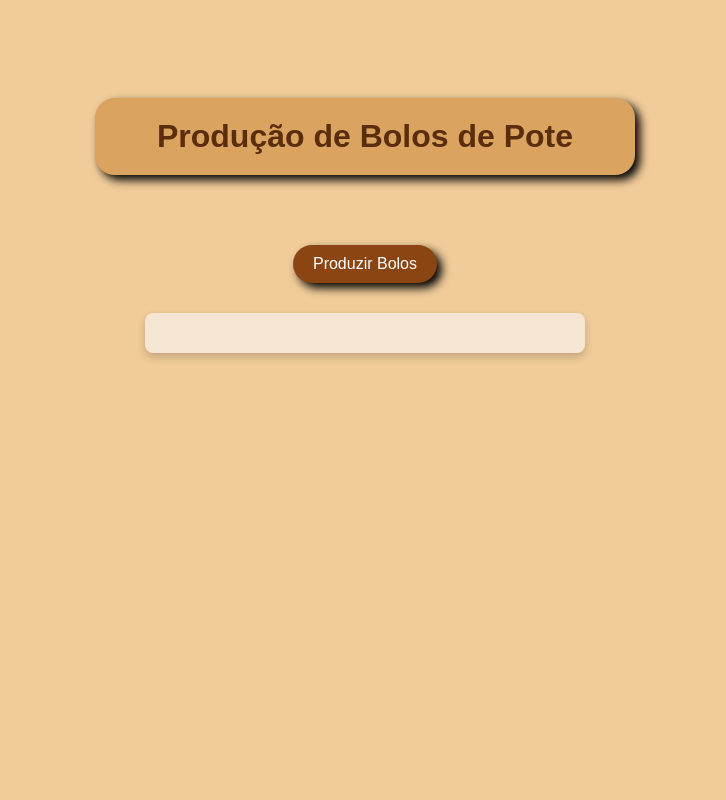
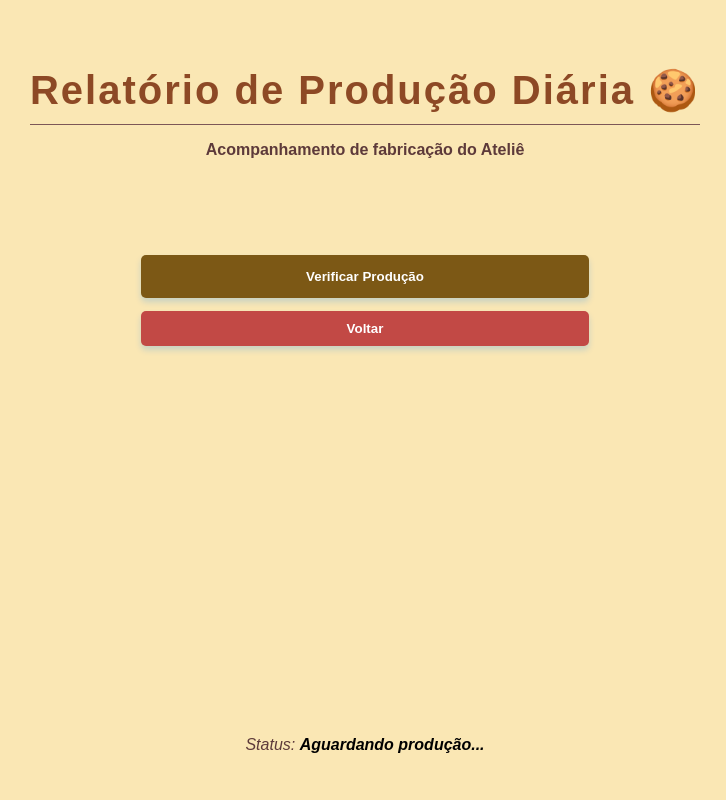
Before and after one commit to Adamys88/Atividades-javascript-senac, a plain HTML site: page 06-atividade/index.html in a window 1280 px wide. Shown: the whole page, without its empty margins (275-1001 px from the left). Drawn offline with Linux system fonts and the light colour scheme.

Commit message:
Atualização da atividade 06

```diff
--- a/06-atividade/css/style.css
+++ b/06-atividade/css/style.css
@@ -1,38 +1,98 @@
 body {
-    font-family: Arial, Helvetica, sans-serif;
-    background-color:#f1cc9a;
-    text-align:center;
-    padding:40px;
+    font-family: sans-serif, Arial, Helvetica;
+    background-color: #fae7b4;
+    color: #5d3a3a;
+    margin: 0;
+    display: flex;
+    flex-direction: column;
+    align-items: center;
+    min-height: 100vh;
+}
+
+header {
+    text-align: center;
+    padding: 40px 20px;
+}
+
+hr {
+    background-color: #7c5757;
+    height: 1px;
+    border: none;
 }
 
 h1 {
-    width:500px;
-    padding:20px;
-    margin:50px auto;
-    text-align:center;
-    background-color: rgb(218, 163, 96);
-    color:#5a2d0c;
-    border-radius: 20px;
-    box-shadow: 5px 5px 10px black;
+    font-size: 2.5rem;
+    color: #8d4925;
+    margin-bottom: 10px;
+    letter-spacing: 2px;
+}
+
+#lista-producao {
+    display: grid;
+    grid-template-columns: repeat(auto-fit, minmax(200px, 1fr));
+    gap: 20px;
+    width: 90%;
+    max-width: 1000px;
+    padding: 20px;
+}
+
+.item-bolo {
+    background-color: #ffffff;
+    border: 2px solid #9e711c;
+    border-radius: 15px;
+    padding: 20px;
+    text-align: center;
+    box-shadow: 0 4px 10px rgba(0, 0, 0, 0.05);
+    transition: transform 0.3s ease, box-shadow 0.3s ease;
+}
+
+.item-bolo:hover {
+    transform: translateY(-5px);
+    box-shadow: 0 6px 15px rgba(141, 73, 37, 0.2);
+    border-color: #693519;
+}
+
+footer {
+    margin-top: auto;
+    padding: 30px;
+    font-style: italic;
+}
+
+#status {
+    font-weight: bold;
+    color: #000000;
 }
 
 button {
-    padding:10px 20px;
-    font-size:16px;
-    background-color:#8b4513;
-    color:white;
-    border-radius: 20px;
+    width: 35%;
+    padding: 14px;
+    margin-bottom: 13px;
+    background-color: #7c5815;
+    color: white;
     border: none;
-    box-shadow: 5px 5px 10px black;
-    cursor:pointer;
-    margin-top:20px;
+    border-radius: 5px;
+    align-items: center;
+    font-weight: 600;
+    cursor: pointer;
+    box-shadow: 0 4px 6px rgba(0, 123, 255, 0.2);
+    transition: 0.3s;
 }
 
-#resultado {
-    background-color:#f5e6d3;
-    width:400px;
-    margin:30px auto;
-    padding:20px;
-    border-radius:8px;
-    box-shadow:0 4px 8px rgba(0,0,0,0.2);
+button:hover {
+    background-color: #5f4318;
 }
+
+#btn-reset {
+    background-color: #c24945;
+    color: white;
+    border: none;
+    padding: 10px 20px;
+    border-radius: 5px;
+    cursor: pointer;
+    font-weight: bold;
+    transition: 0.3s;
+}
+
+#btn-reset:hover {
+    background-color: #c9302c;
+}
--- a/06-atividade/index.html
+++ b/06-atividade/index.html
@@ -3,14 +3,30 @@
 <head>
     <meta charset="UTF-8">
     <meta name="viewport" content="width=device-width, initial-scale=1.0">
-    <link rel="stylesheet" href="./css/style.css">
     <title>Produção de Bolos de Pote</title>
+    <link rel="stylesheet" href="./css/style.css" />
 </head>
 <body>
-    <h1>Produção de Bolos de Pote</h1>
-    <button onclick="produzirBolos()">Produzir Bolos</button>
-    <div id="resultado"></div>
 
-    <script src="./js/script.js"></script>
+    <header>
+        <h1>Relatório de Produção Diária 🍪</h1>
+        <hr>
+        <p><strong>Acompanhamento de fabricação do Ateliê</strong></p>
+    </header>
+
+    <main>
+        <div id="lista-producao">
+            </div>
+    </main>
+
+    <button id="btnCalcular">Verificar Produção</button>
+    <button id="btn-reset" class ="btn-secundario">Voltar</button>
+
+    <footer>
+        <p>Status: <span id="status">Aguardando produção...</span></p>
+    </footer>
+
+<script src="./js/script.js"></script>
+
 </body>
 </html>
--- a/06-atividade/js/script.js
+++ b/06-atividade/js/script.js
@@ -1,10 +1,39 @@
-function produzirBolos() {
+for (let i = 1; i <= 10; i++) {
 
-    let resultado = document.getElementById("resultado");
+    console.log("Bolo de pote número " + i + " produzido");
 
-    resultado.innerHTML = "";
+}
+const botaoReset = document.getElementById('btn-reset');
+const botao = document.getElementById('btnCalcular');
+const container = document.getElementById('lista-producao');
+const statusTexto = document.getElementById('status');
+
+// Botão de resetar o relatório
+botaoReset.addEventListener('click', function() {
+
+    container.innerHTML = '';
+
+    statusTexto.innerText = "Aguardando produção...";
+    statusTexto.style.color = "#5d3a3a";
+
+    console.log("Processo resetado!");
+});
+
+// Botão de Calcular
+botao.addEventListener('click', function() {
+
+    container.innerHTML = "";
 
     for (let i = 1; i <= 10; i++) {
-        resultado.innerHTML += " Bolo de pote número " + i + " produzido <br>";
+
+        const item = document.createElement('div');
+        item.className = 'item-bolo';
+
+        item.innerHTML = `<strong>🍰 Bolo nº ${i}</strong><br>Status: Finalizado`;
+
+        container.appendChild(item);
     }
-}
+
+    statusTexto.innerText = "Produção Finalizada! ✅";
+    statusTexto.style.color = "#2e7d32";
+});
```
